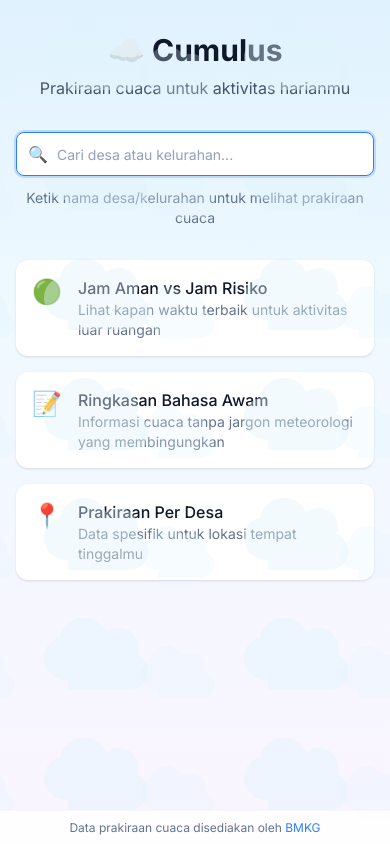
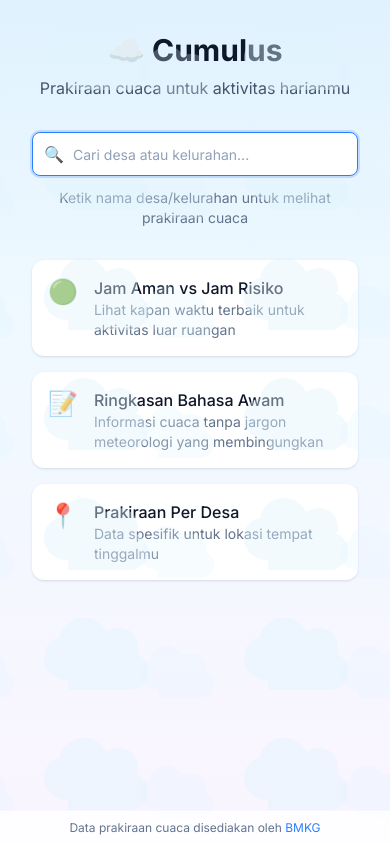
Before and after one commit to projectdummy2025/weather-playground, a Next.js app: page / in a window 390 px wide. Built offline with nearby package versions, Linux system fonts and the light colour scheme.

Commit message:
fix mobile full width layout

```diff
--- a/src/app/layout.tsx
+++ b/src/app/layout.tsx
@@ -37,7 +37,7 @@
     <html lang="id" className={inter.variable}>
       <body className="bg-slate-50 text-slate-900 antialiased min-h-screen">
         <OfflineBanner />
-        <div className="max-w-lg md:max-w-5xl mx-auto">
+        <div className="w-full md:max-w-5xl mx-auto px-4 md:px-0 pb-12">
           {children}
         </div>
 
```
